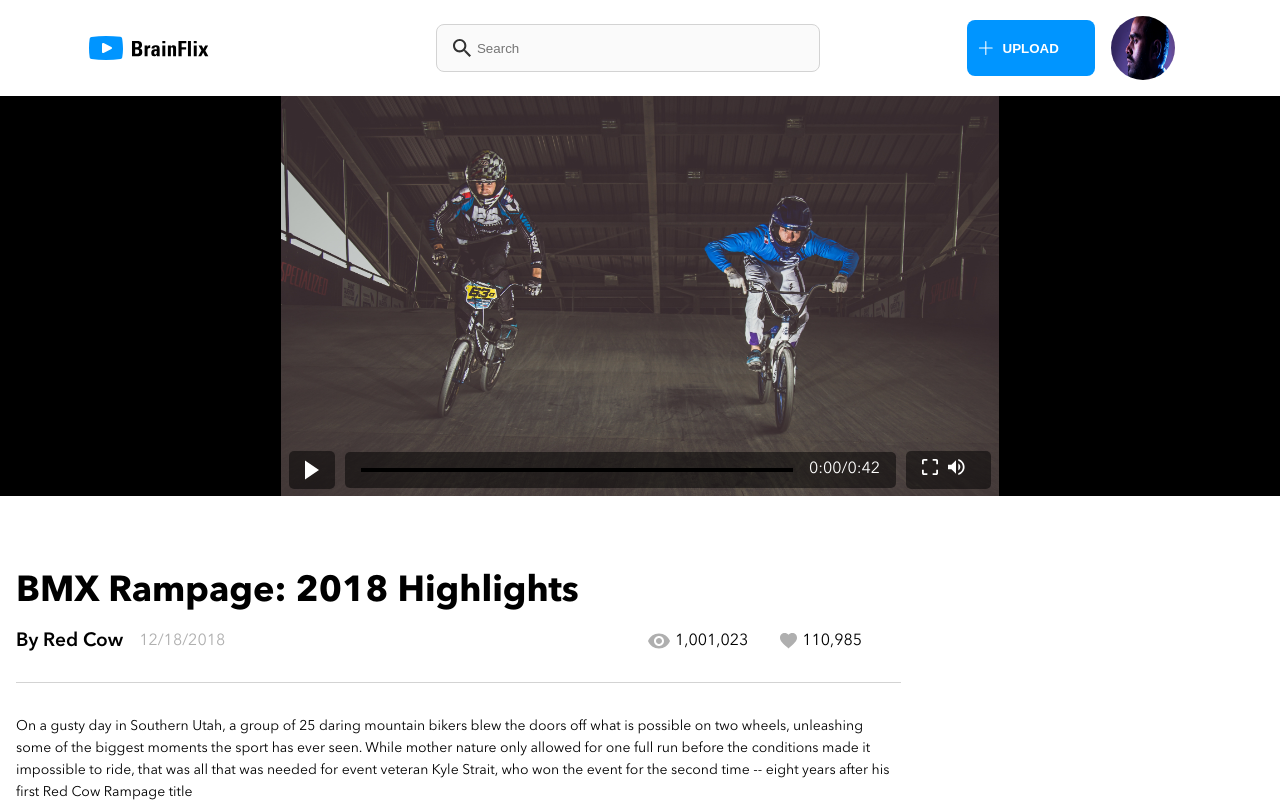
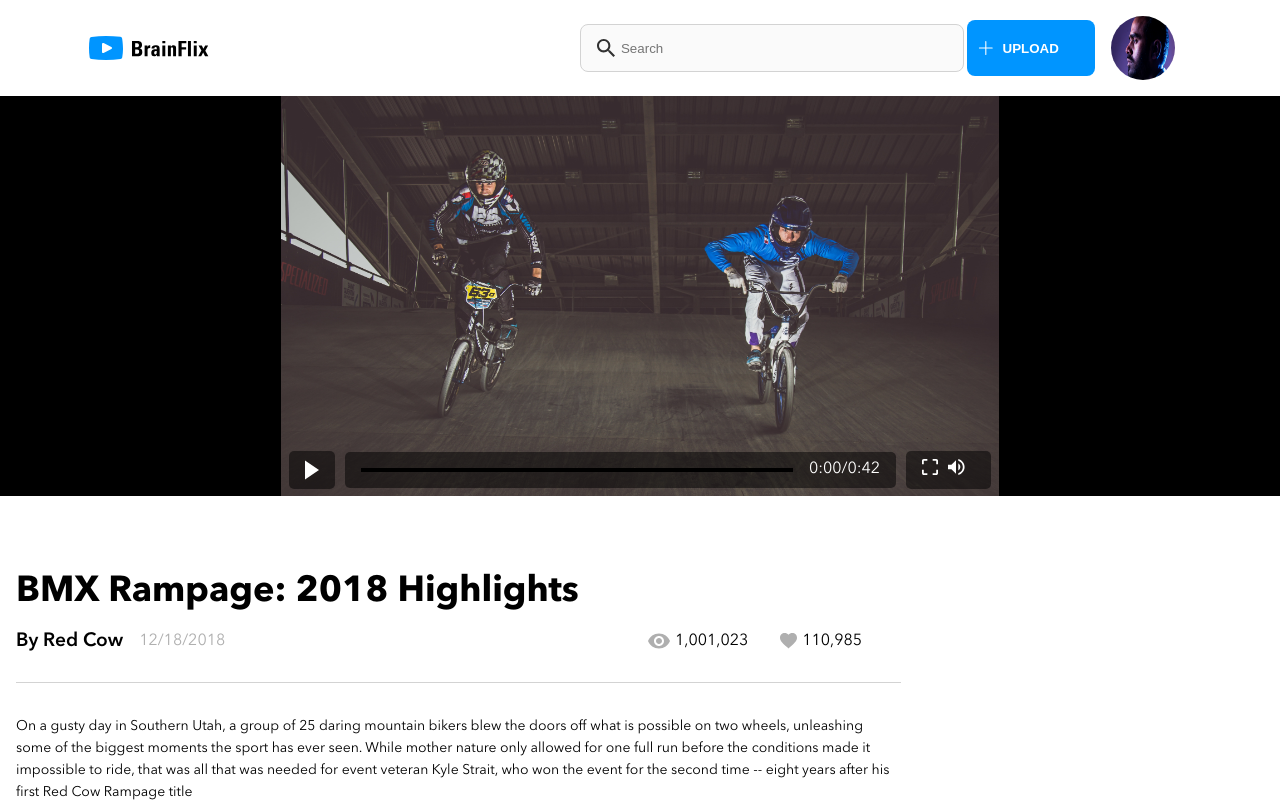
Before and after one commit to rjtbansal/rajat-bansal-brainflix, a React (Create React App) app in the folder sprint-1/: page / in a window 1280 px wide. Shown: the top 802 px of the page. Built offline with nearby package versions, Linux system fonts and the light colour scheme.

Commit message:
header styled in desktop mode. working on side videos

```diff
--- a/sprint-1/src/components/header/Header.scss
+++ b/sprint-1/src/components/header/Header.scss
@@ -37,6 +37,11 @@
             left: 3rem;
             height: 3rem;
         }
+
+        @include desktop {
+            left: 12rem;
+        }
+
      }
 
      &__div {
@@ -85,4 +90,6 @@
          align-items: center;
          margin-top: 1rem;
      }
+
+
 }
```
